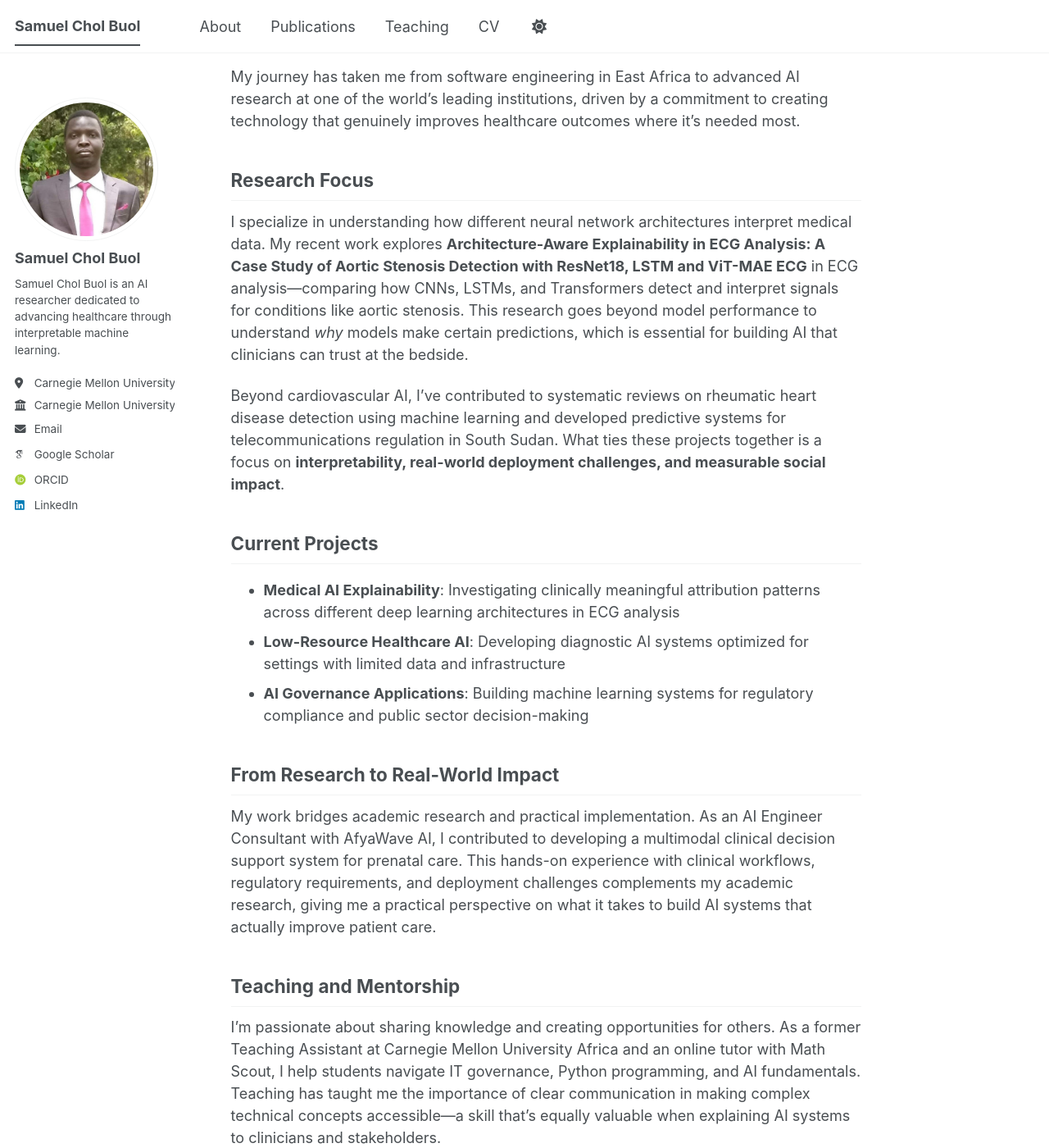
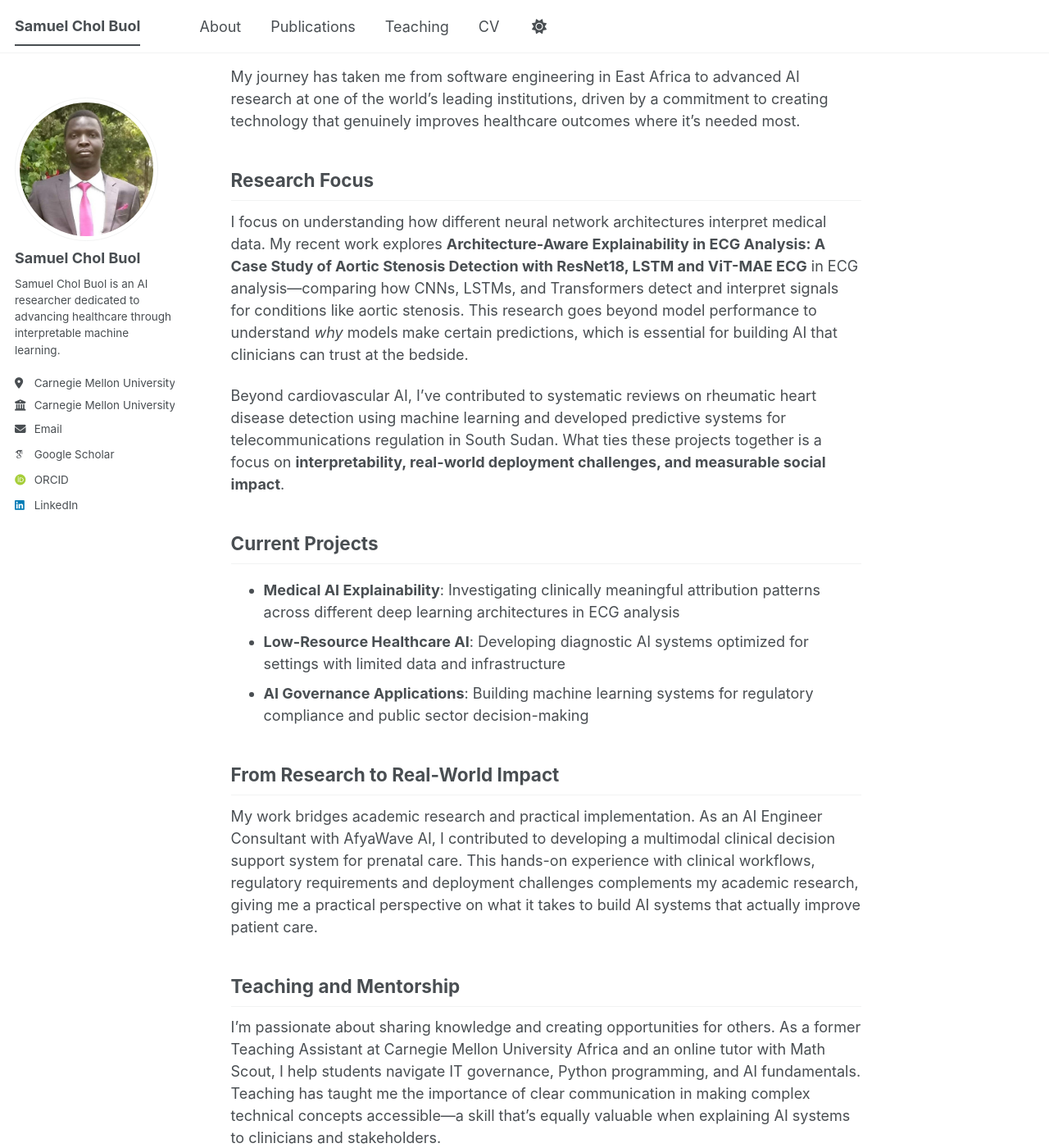
Before and after one commit to choldit/choldit.github.io, a Jekyll site: the page built from _pages/about.md, in a window 1280 px wide and 1400 px high, scrolled down 371 px. Shown: the whole window at 82% size. Built offline with Jekyll 4.4.1, drawn with Linux system fonts in a browser that asks for light colours; some web fonts are replaced; a script bundle is joined from its source files by our own code; library files that are not in the unit come from our copies.

Commit message:
update about page

```diff
--- a/_pages/about.md
+++ b/_pages/about.md
@@ -15,7 +15,7 @@ I hold an MSc in Engineering Artificial Intelligence from Carnegie Mellon Univer
 My journey has taken me from software engineering in East Africa to advanced AI research at one of the world's leading institutions, driven by a commitment to creating technology that genuinely improves healthcare outcomes where it's needed most.
 
 ## Research Focus
-I specialize in understanding how different neural network architectures interpret medical data. My recent work explores **Architecture-Aware Explainability in ECG Analysis: A Case Study of Aortic Stenosis Detection with ResNet18, LSTM and ViT-MAE ECG** in ECG analysis—comparing how CNNs, LSTMs, and Transformers detect and interpret signals for conditions like aortic stenosis. This research goes beyond model performance to understand *why* models make certain predictions, which is essential for building AI that clinicians can trust at the bedside.
+I focus on understanding how different neural network architectures interpret medical data. My recent work explores **Architecture-Aware Explainability in ECG Analysis: A Case Study of Aortic Stenosis Detection with ResNet18, LSTM and ViT-MAE ECG** in ECG analysis—comparing how CNNs, LSTMs, and Transformers detect and interpret signals for conditions like aortic stenosis. This research goes beyond model performance to understand *why* models make certain predictions, which is essential for building AI that clinicians can trust at the bedside.
 
 Beyond cardiovascular AI, I've contributed to systematic reviews on rheumatic heart disease detection using machine learning and developed predictive systems for telecommunications regulation in South Sudan. What ties these projects together is a focus on **interpretability, real-world deployment challenges, and measurable social impact**.
 
@@ -25,7 +25,7 @@ Beyond cardiovascular AI, I've contributed to systematic reviews on rheumatic he
 - **AI Governance Applications**: Building machine learning systems for regulatory compliance and public sector decision-making
 
 ## From Research to Real-World Impact
-My work bridges academic research and practical implementation. As an AI Engineer Consultant with AfyaWave AI, I contributed to developing a multimodal clinical decision support system for prenatal care. This hands-on experience with clinical workflows, regulatory requirements, and deployment challenges complements my academic research, giving me a practical perspective on what it takes to build AI systems that actually improve patient care.
+My work bridges academic research and practical implementation. As an AI Engineer Consultant with AfyaWave AI, I contributed to developing a multimodal clinical decision support system for prenatal care. This hands-on experience with clinical workflows, regulatory requirements and deployment challenges complements my academic research, giving me a practical perspective on what it takes to build AI systems that actually improve patient care.
 
 ## Teaching and Mentorship
 I'm passionate about sharing knowledge and creating opportunities for others. As a former Teaching Assistant at Carnegie Mellon University Africa and an online tutor with Math Scout, I help students navigate IT governance, Python programming, and AI fundamentals. Teaching has taught me the importance of clear communication in making complex technical concepts accessible—a skill that's equally valuable when explaining AI systems to clinicians and stakeholders.
```
